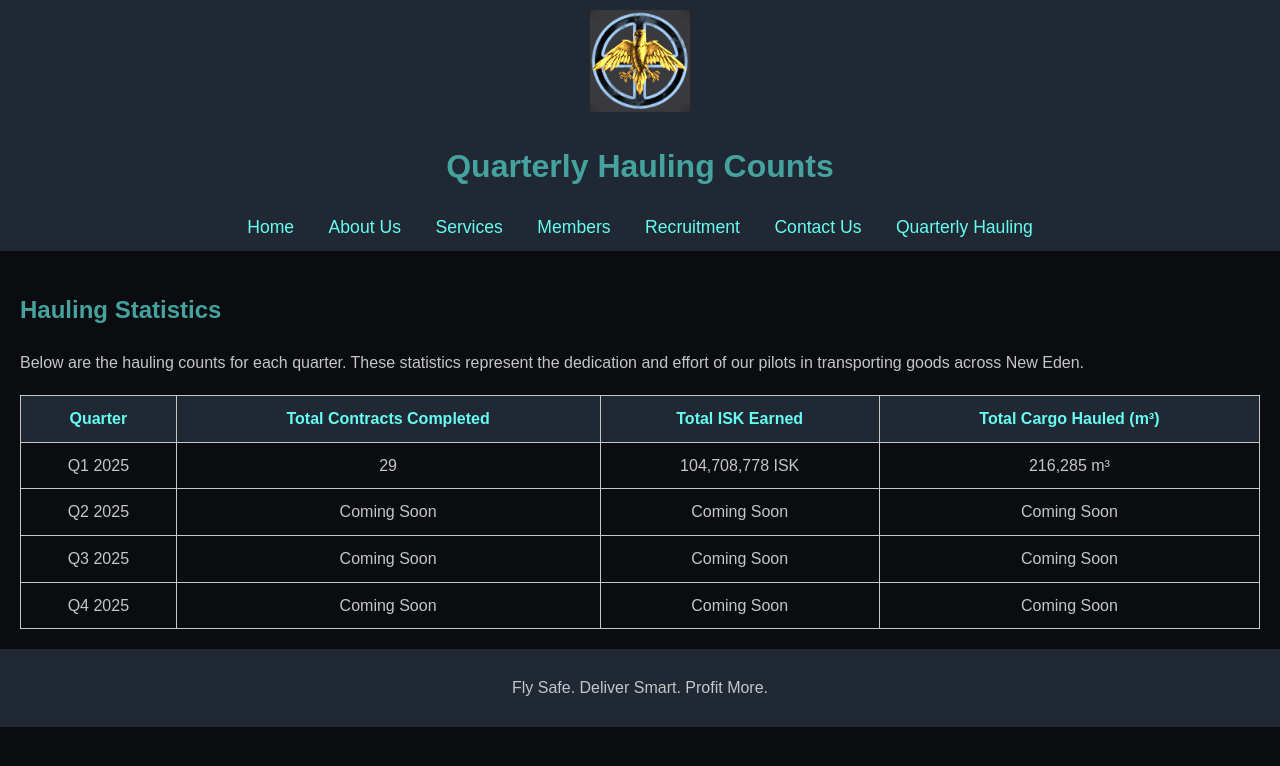
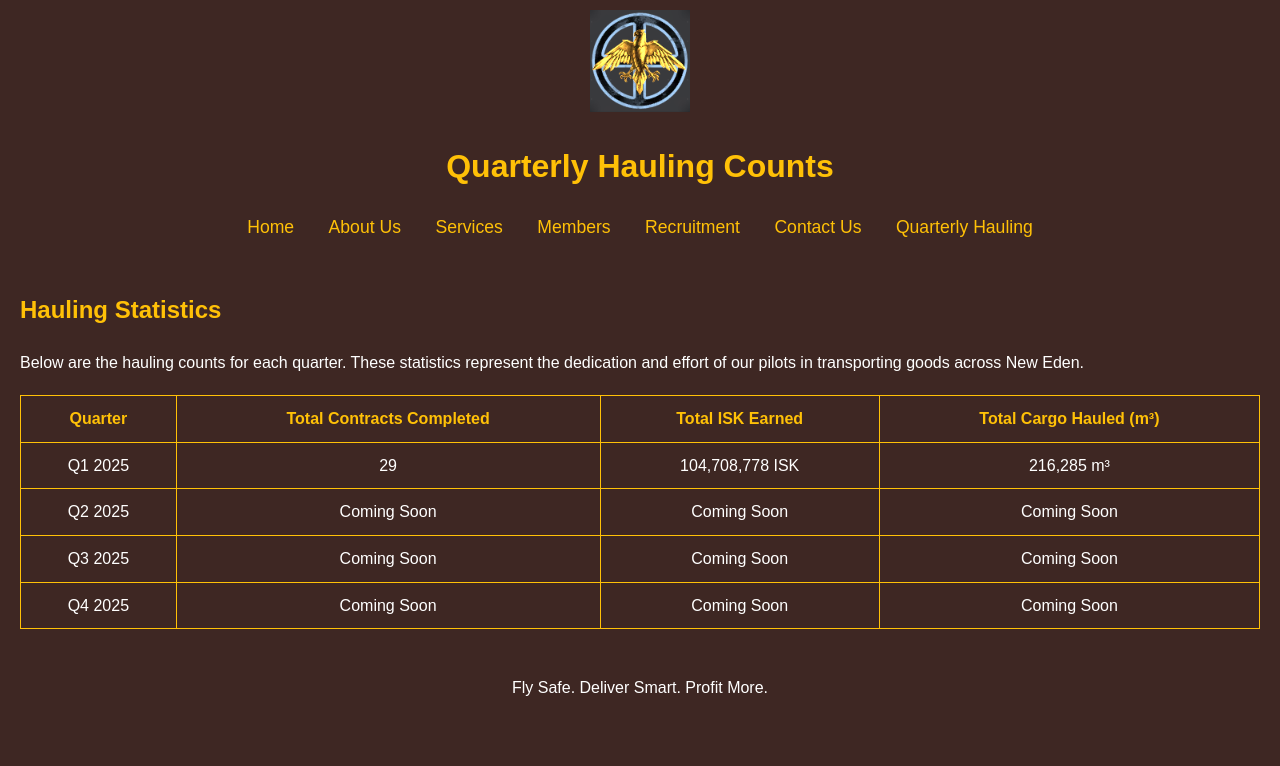
Before and after one commit to Deep-SpaceHX/Courier, a plain HTML site: page quarterly-hauling.html in a window 1280 px wide. Drawn offline with Linux system fonts and the light colour scheme.

Commit message:
quarterly-hauling.html

```diff
--- a/quarterly-hauling.html
+++ b/quarterly-hauling.html
@@ -10,13 +10,13 @@
             font-family: Arial, sans-serif;
             margin: 0;
             padding: 0;
-            background-color: #0b0c10;
-            color: #c5c6c7;
+            background-color: #3E2723; /* UPS brown background */
+            color: #FFFFFF; /* White text */
             line-height: 1.6;
         }
         header {
-            background-color: #1f2833;
-            color: #66fcf1;
+            background-color: #3E2723; /* UPS brown */
+            color: #FFC107; /* Gold text for header */
             padding: 10px;
             text-align: center;
         }
@@ -24,7 +24,7 @@
             margin-top: 10px;
         }
         header nav a {
-            color: #66fcf1;
+            color: #FFC107; /* Gold links */
             text-decoration: none;
             margin: 0 15px;
             font-size: 1.1rem;
@@ -36,7 +36,7 @@
             padding: 20px;
         }
         h1, h2 {
-            color: #45a29e;
+            color: #FFC107; /* Gold headings */
         }
         table {
             width: 100%;
@@ -44,21 +44,21 @@
             margin-top: 20px;
         }
         table, th, td {
-            border: 1px solid #c5c6c7;
+            border: 1px solid #FFC107; /* Gold border */
         }
         th, td {
             padding: 10px;
             text-align: center;
         }
         th {
-            background-color: #1f2833;
-            color: #66fcf1;
+            background-color: #3E2723; /* Brown background for table header */
+            color: #FFC107; /* Gold text for table header */
         }
         footer {
             text-align: center;
             padding: 10px 0;
-            background-color: #1f2833;
-            color: #c5c6c7;
+            background-color: #3E2723; /* Brown background for footer */
+            color: #FFFFFF; /* White text */
         }
     </style>
 </head>
```
